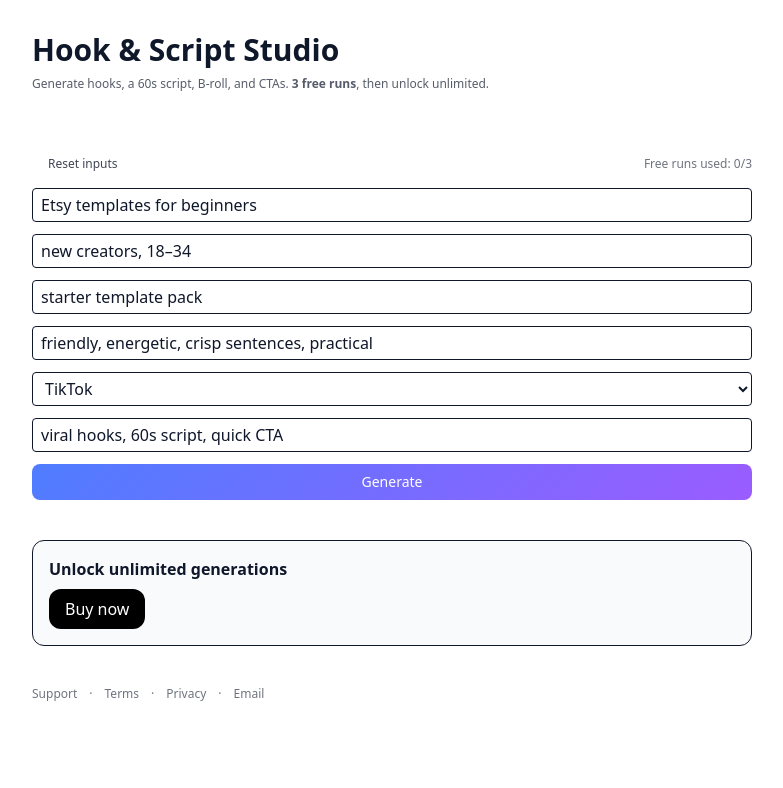
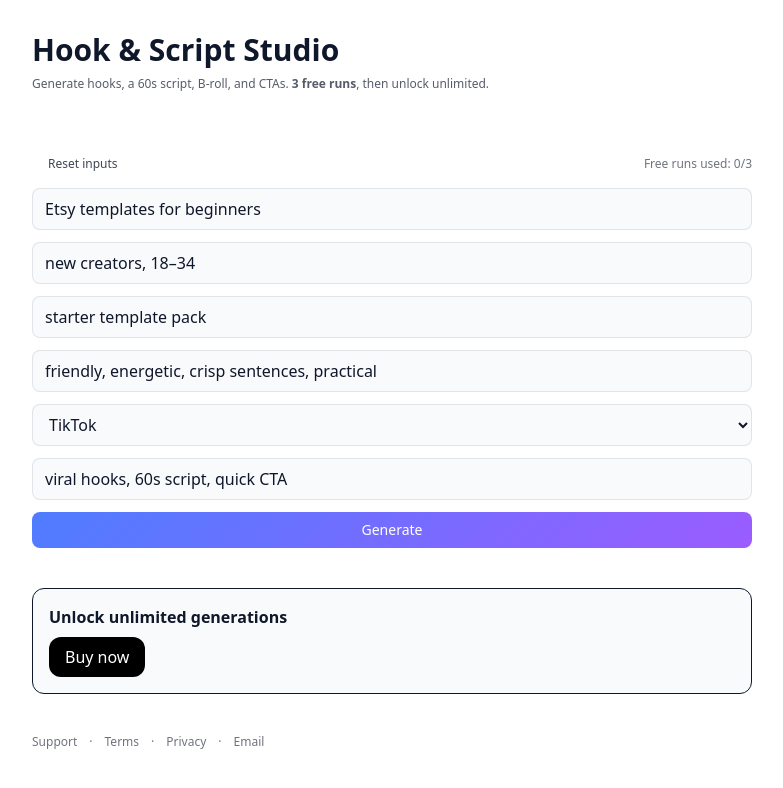
Before and after one commit to aveeno350-ctrl/hook-script-studio, a Next.js app: page / in a window 1280 px wide. Shown: the top 788 px of the page, without its empty margins (248-1031 px from the left). Built offline with nearby package versions, Linux system fonts and the light colour scheme; no server answers.

Commit message:
Update page.tsx

```diff
--- a/app/page.tsx
+++ b/app/page.tsx
@@ -209,31 +209,31 @@ export default function Home() {
         {/* Inputs */}
         <section className="grid gap-3 mb-4">
           <input
-            className="border rounded px-2 py-1"
+            className="input"
             value={niche}
             onChange={(e) => setNiche(e.target.value)}
             placeholder="niche"
           />
           <input
-            className="border rounded px-2 py-1"
+            className="input"
             value={audience}
             onChange={(e) => setAudience(e.target.value)}
             placeholder="audience"
           />
           <input
-            className="border rounded px-2 py-1"
+            className="input"
             value={offer}
             onChange={(e) => setOffer(e.target.value)}
             placeholder="offer / product"
           />
           <input
-            className="border rounded px-2 py-1"
+            className="input"
             value={tone}
             onChange={(e) => setTone(e.target.value)}
             placeholder="tone (e.g., friendly, energetic)"
           />
           <select
-            className="border rounded px-2 py-1"
+            className="input"
             value={platform}
             onChange={(e) => setPlatform(e.target.value)}
           >
@@ -242,7 +242,7 @@ export default function Home() {
             <option value="Shorts">Shorts</option>
           </select>
           <input
-            className="border rounded px-2 py-1"
+            className="input"
             value={keywords}
             onChange={(e) => setKeywords(e.target.value)}
             placeholder="optional keywords"
@@ -252,7 +252,7 @@ export default function Home() {
             type="button"
             onClick={generate}
             disabled={loading}
-            className="btn btn-primary"
+            className="btn btn-primary disabled:opacity-50 disabled:cursor-not-allowed"
           >
             {loading ? (
               <span className="flex items-center gap-2">
```
